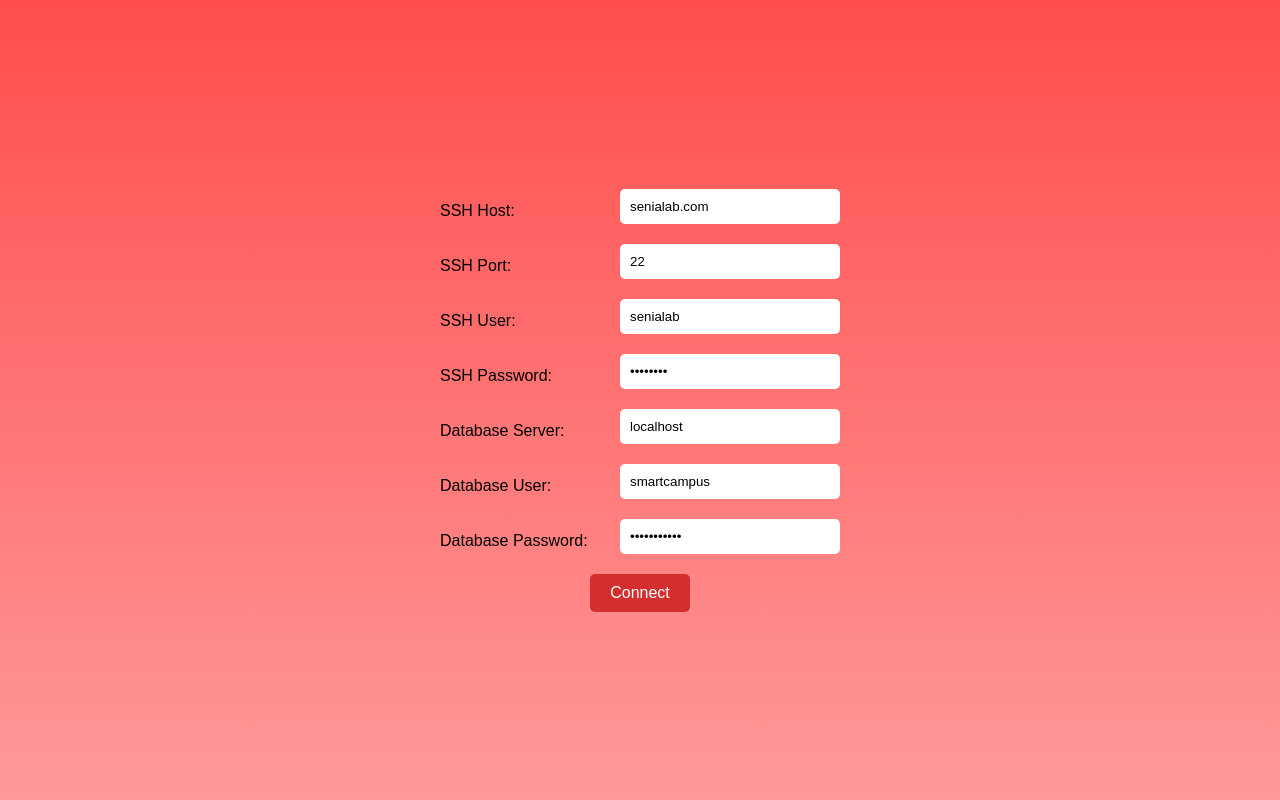
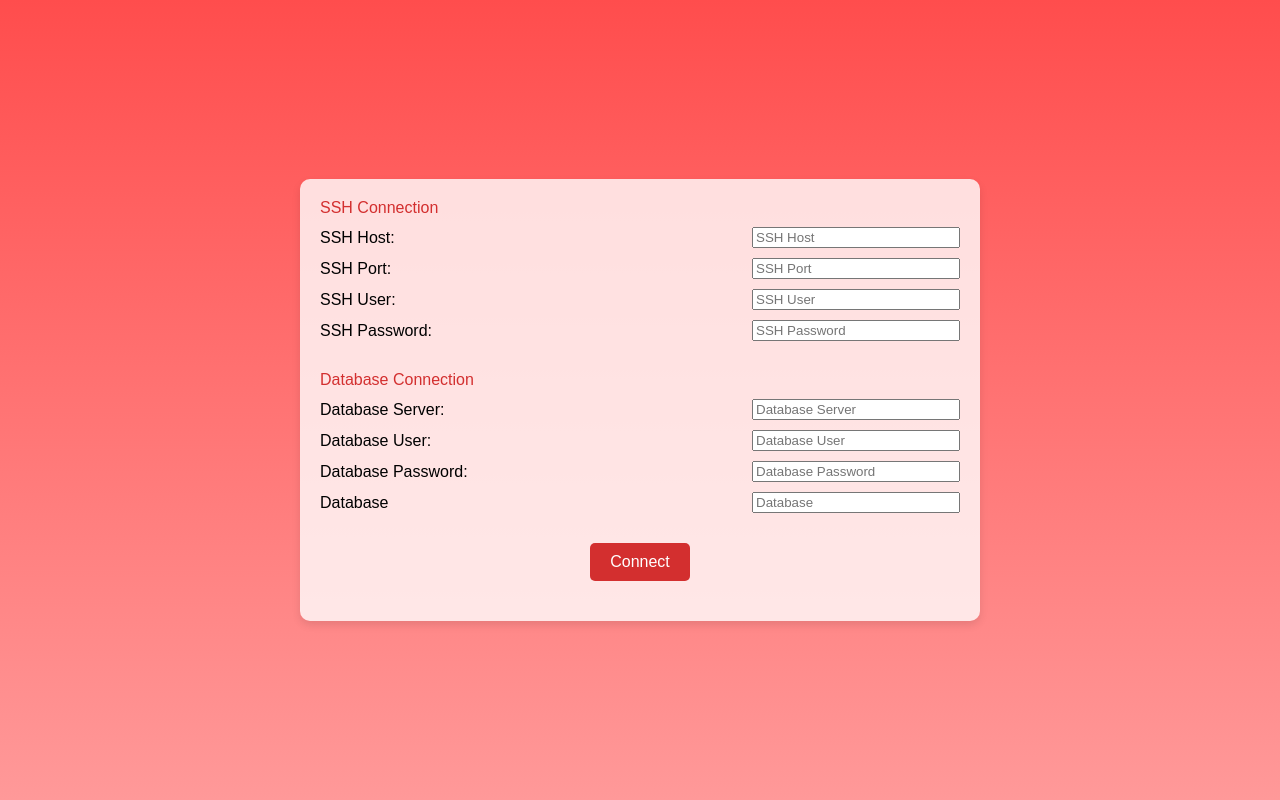
Before and after one commit to roberttnovak/statistics_hub, a Django app: template statistics_hub_interface/model_manager/templates/model_manager/connect_to_database.html in a window 1280 px wide. Run offline with Django 4.2, Linux system fonts and the light colour scheme; the template is opened without the code that fills it, so the values that code supplies are empty.

Commit message:
add connection test

```diff
--- a/statistics_hub_interface/model_manager/templates/model_manager/base.html
+++ b/statistics_hub_interface/model_manager/templates/model_manager/base.html
@@ -6,9 +6,12 @@
     <link rel="stylesheet" href="https://cdnjs.cloudflare.com/ajax/libs/font-awesome/5.15.4/css/all.min.css">
     <title>{% block title %}{% endblock %}</title>
     <style>
-        body {
+        html, body {
+            height: 100%;
             margin: 0;
             padding: 0;
+        }
+        body {
             background: linear-gradient(to bottom, #ff4d4d, #ff9999);
             font-family: Arial, sans-serif;
         }
--- a/statistics_hub_interface/model_manager/templates/model_manager/connect_to_database.html
+++ b/statistics_hub_interface/model_manager/templates/model_manager/connect_to_database.html
@@ -3,19 +3,46 @@
 {% block title %}Connect to Database{% endblock %}
 
 {% block extra_styles %}
+    body {
+        display: flex;
+        justify-content: center;
+        align-items: center;
+        height: 100vh;
+        margin: 0;
+    }
     form {
         display: flex;
         flex-direction: column;
         align-items: center;
         justify-content: center;
-            height: 100vh;
+        width: 50%;
+        background-color: rgba(255, 255, 255, 0.8);
+        border-radius: 10px;
+        padding: 20px;
+        box-shadow: 0 4px 8px rgba(0, 0, 0, 0.1);
     }
-        input {
+    .section {
+        width: 100%;
+        margin-bottom: 20px;
+    }
+    .section-title {
+        text-align: left;
         margin-bottom: 10px;
-            padding: 10px;
-            border: none;
-            border-radius: 5px;
-            outline: none;
+        color: #d32f2f;
+    }
+    .field-group {
+        display: flex;
+        justify-content: space-between;
+        align-items: center;
+        width: 100%;
+        margin-bottom: 10px;
+    }
+    .field-group label {
+        text-align: left;
+    }
+    .field-group input {
+        text-align: left;
+        width: 200px;
     }
     button {
         padding: 10px 20px;
@@ -30,54 +57,66 @@
     button:hover {
         background-color: #b71c1c;
     }
-        .field-group {
-            display: flex;
-            justify-content: space-between;
-            align-items: center;
-            width: 400px;
-            margin-bottom: 10px;
+    .success {
+        color: green;
+        font-weight: bold;
     }
-        .field-group label {
-            text-align: left;
+
+    .fail {
+        color: red;
+        font-weight: bold;
     }
-        .field-group input {
-            text-align: left;
-            width: 200px;
+
+    .message {
+        margin-top: 20px;
     }
 {% endblock %}
 
 {% block content %}
     <form method="post">
         {% csrf_token %}
+        <div class="section">
+            <div class="section-title">SSH Connection</div>
             <div class="field-group">
                 <label for="ssh_host">SSH Host:</label>
-            <input type="text" id="ssh_host" name="ssh_host" placeholder="SSH Host" value="senialab.com" required>
+                <input type="text" id="ssh_host" name="ssh_host" placeholder="SSH Host" value="{{ default_values.ssh_host }}" required>
             </div>
             <div class="field-group">
                 <label for="ssh_port">SSH Port:</label>
-            <input type="text" id="ssh_port" name="ssh_port" placeholder="SSH Port" value="22" required>
+                <input type="text" id="ssh_port" name="ssh_port" placeholder="SSH Port" value="{{ default_values.ssh_port }}" required>
             </div>
             <div class="field-group">
                 <label for="ssh_user">SSH User:</label>
-            <input type="text" id="ssh_user" name="ssh_user" placeholder="SSH User" value="senialab" required>
+                <input type="text" id="ssh_user" name="ssh_user" placeholder="SSH User" value="{{ default_values.ssh_user }}" required>
             </div>
             <div class="field-group">
                 <label for="ssh_password">SSH Password:</label>
-            <input type="password" id="ssh_password" name="ssh_password" placeholder="SSH Password" value="senialab" required>
+                <input type="password" id="ssh_password" name="ssh_password" placeholder="SSH Password" value="{{ default_values.ssh_password }}" required>
             </div>
+        </div>
+        <div class="section">
+            <div class="section-title">Database Connection</div>
             <div class="field-group">
                 <label for="db_server">Database Server:</label>
-            <input type="text" id="db_server" name="db_server" placeholder="Database Server" value="localhost" required>
+                <input type="text" id="db_server" name="db_server" placeholder="Database Server" value="{{ default_values.db_server }}" required>
             </div>
             <div class="field-group">
                 <label for="db_user">Database User:</label>
-            <input type="text" id="db_user" name="db_user" placeholder="Database User" value="smartcampus" required>
+                <input type="text" id="db_user" name="db_user" placeholder="Database User" value="{{ default_values.db_user }}" required>
             </div>
             <div class="field-group">
                 <label for="db_password">Database Password:</label>
-            <input type="password" id="db_password" name="db_password" placeholder="Database Password" value="RJ47PIANO!a" required>
+                <input type="password" id="db_password" name="db_password" placeholder="Database Password" value="{{ default_values.db_password }}" required>
+            </div>
+            <div class="field-group">
+                <label for="db">Database</label>
+                <input type="text" id="db" name="db" placeholder="Database" value="" required>
+            </div>
         </div>
         <button type="submit">Connect</button>
+        <div class="message {{ connection_successful|yesno:"success,fail" }}">
+            {{ message }}
+        </div>
     </form>
 {% endblock %}
 
--- a/statistics_hub_interface/model_manager/templates/model_manager/data_source_selection.html
+++ b/statistics_hub_interface/model_manager/templates/model_manager/data_source_selection.html
@@ -42,7 +42,7 @@
 <div class="container">
     <div class="card" id="local-file-card">
         <i class="fas fa-file-upload fa-3x"></i>
-        Import from Local File
+        Import from local file
     </div>
     <div class="card" id="sql-db-card">
         <i class="fas fa-database fa-3x"></i>
```
Also changed, not shown: src/own_utils.py (+36 -0 lines), src/sql_utils.py (+40 -0 lines), statistics_hub_interface/model_manager/templates/model_manager/upload_file.html (+9 -1 lines), statistics_hub_interface/model_manager/views.py (+56 -3 lines). Lines whose indentation alone changed are shown as unchanged.
